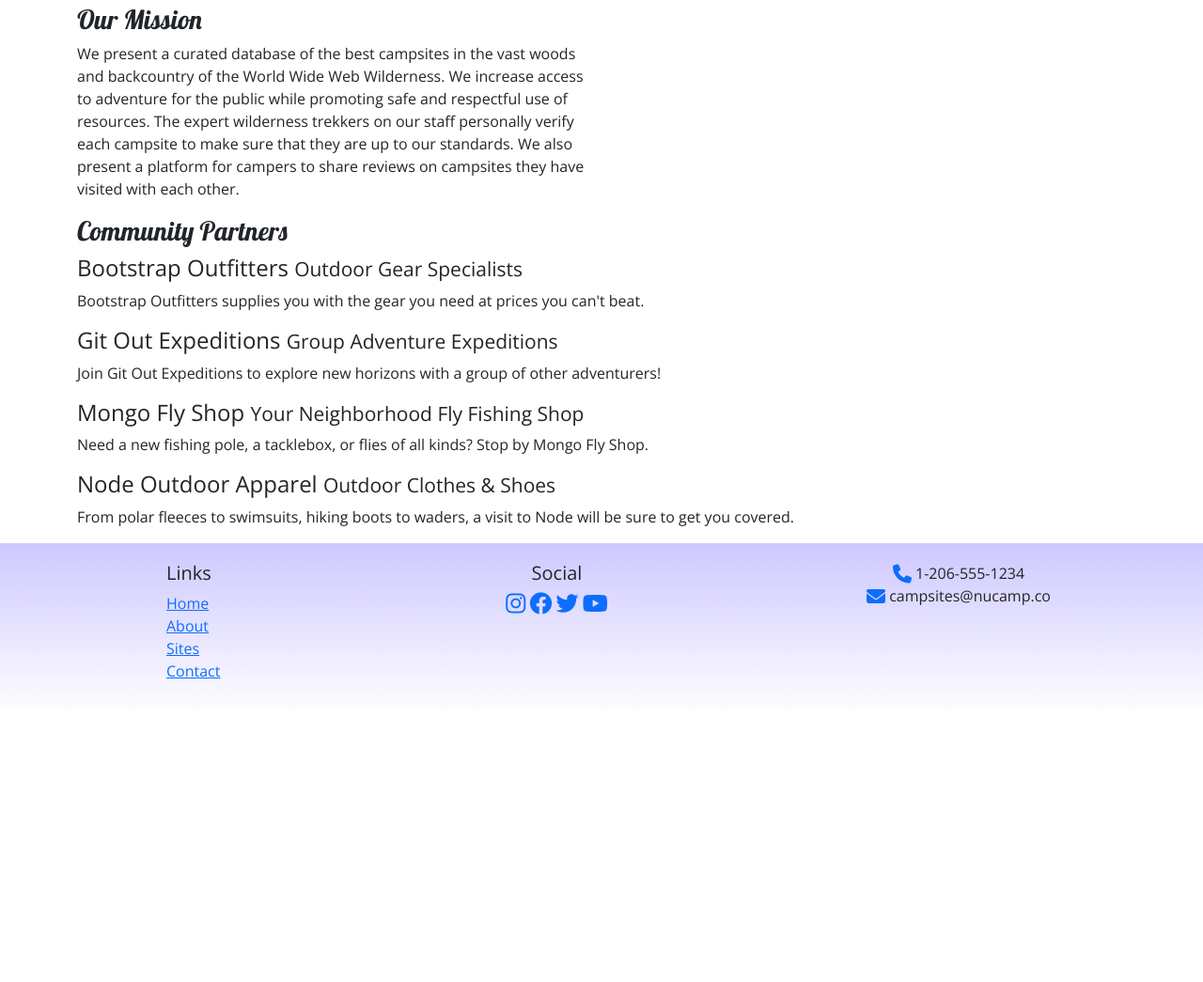
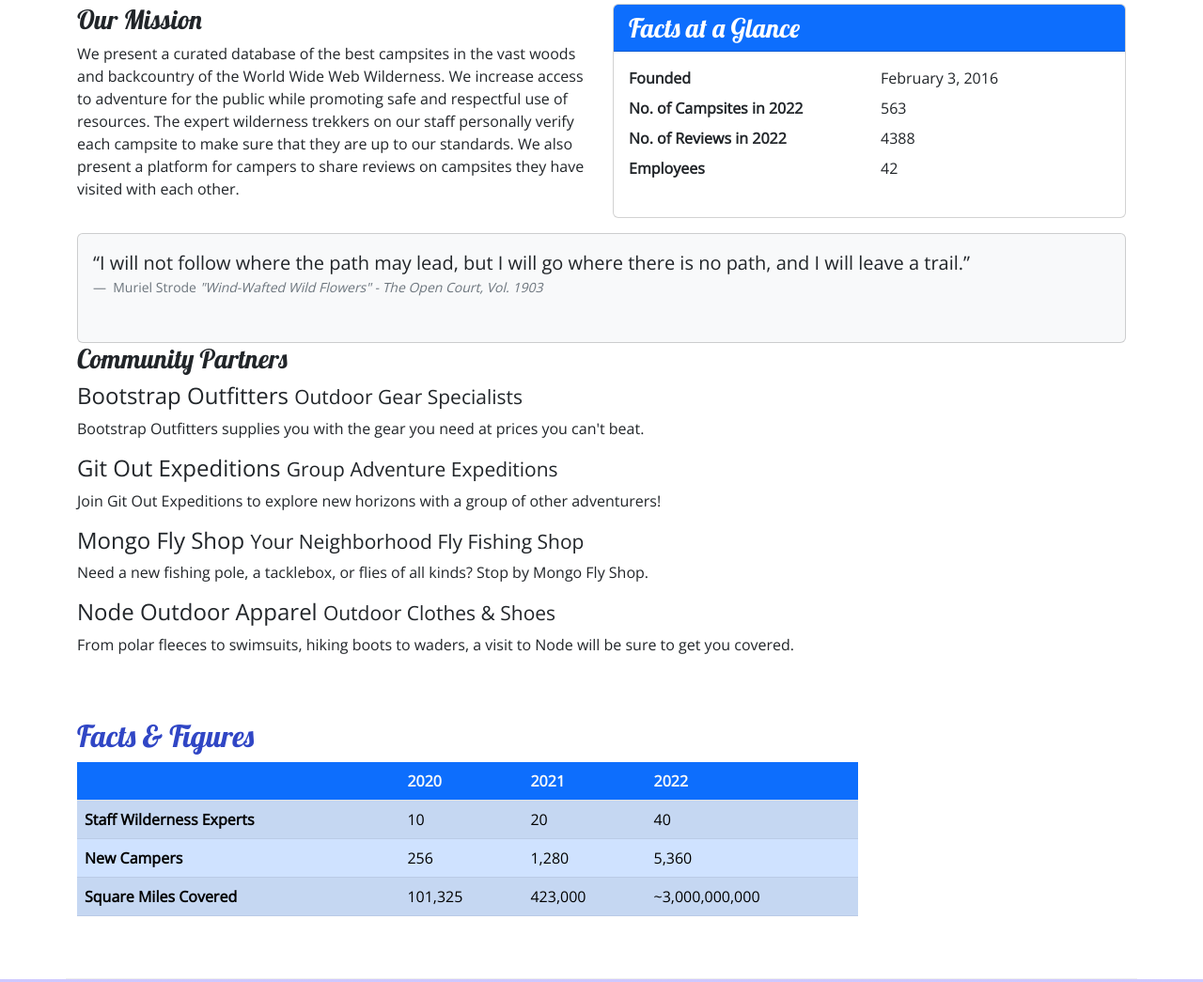
Before and after one commit to TerraDray/nucampsite, a plain HTML site: page aboutus.html in a window 1280 px wide. Shown: the part 326-1371 px from the top of the page at 94% size. Before the commit the page ends 1088 px from the top, so only its background shows below. Drawn offline with nearby package versions, Linux system fonts and the light colour scheme.

Commit message:
Tables and Cards

```diff
--- a/aboutus.html
+++ b/aboutus.html
@@ -55,12 +55,43 @@
                     <h2>About Us</h2>
                     <hr />
                         <section>
+                        <div class="row">
                             <div class="col-sm-6">
                                 <h3>Our Mission</h3>
                                    <p>We present a curated database of the best campsites in the vast woods and backcountry of the World Wide Web Wilderness. We increase access
                                    to adventure for the public while promoting safe and respectful use of resources. The expert wilderness trekkers on our staff personally verify each
                                    campsite to make sure that they are up to our standards. We also present a platform for campers to share reviews on campsites they have visited
                                    with each other.</p>
+                               </div>
+                               <div class="col-sm-6">
+                                   <div class="card">
+                                       <h3 class="card-header bg-primary text-white">Facts at a Glance</h3>
+                                       <div class="card-body">
+                                           <dl class="row">
+                                               <dt class="col-6">Founded</dt>
+                                               <dd class="col-6">February 3, 2016</dd>
+                                               <dt class="col-6">No. of Campsites in 2022</dt>
+                                               <dd class="col-6">563</dd>
+                                               <dt class="col-6">No. of Reviews in 2022</dt>
+                                               <dd class="col-6">4388</dd>
+                                               <dt class="col-6">Employees</dt>
+                                               <dd class="col-6">42</dd>
+                                           </dl>
+                                     </div>
+                                </div>
+                            </div>
+                        </div>
+                        <div class="col">
+                            <div class="card bg-light mt-3">
+                                <figure class="card-body">
+                                    <blockquote class="blockquote">
+                                        <q>I will not follow where the path may lead, but I will go where there is no path, and I will leave a trail.</q>
+                                    </blockquote>
+                                    <figcaption class="blockquote-footer">
+                                        Muriel Strode <cite>"Wind-Wafted Wild Flowers" - The Open Court, Vol. 1903</cite>
+                                    </figcaption>
+                                </figure>
+                            </div>
                         </div>
                         </section>
 
@@ -79,7 +110,44 @@
                         </section>
                 </div>
             </div>
+        <section class="row row-content">
+            <div class="col-sm-9">
+                <h2>Facts & Figures</h2>
+                <div class="table-responsive">
+                    <table class="table table-striped">
+                        <thead class="bg-primary text-light">
+                            <tr>
+                                <th></th>
+                                <th>2020</th>
+                                <th>2021</th>
+                                <th>2022</th>
+                            </tr>
+                        </thead>
+                        <tbody class="table-primary">
+                            <tr>
+                                <th>Staff Wilderness Experts</th>
+                                <td>10</td>
+                                <td>20</td>
+                                <td>40</td>
+                            </tr>
+                            <tr>
+                                <th>New Campers</th>
+                                <td>256</td>
+                                <td>1,280</td>
+                                <td>5,360</td>
+                            </tr>
+                            <tr>
+                                <th>Square Miles Covered</th>
+                                <td>101,325</td>
+                                <td>423,000</td>
+                                <td>~3,000,000,000</td>
+                            </tr>
+                        </tbody>
+                    </table>
                 </div>
+            </div>
+        </div>
+    </section>
     </main>
 
     <footer>
```
Lines whose indentation alone changed are shown as unchanged.
